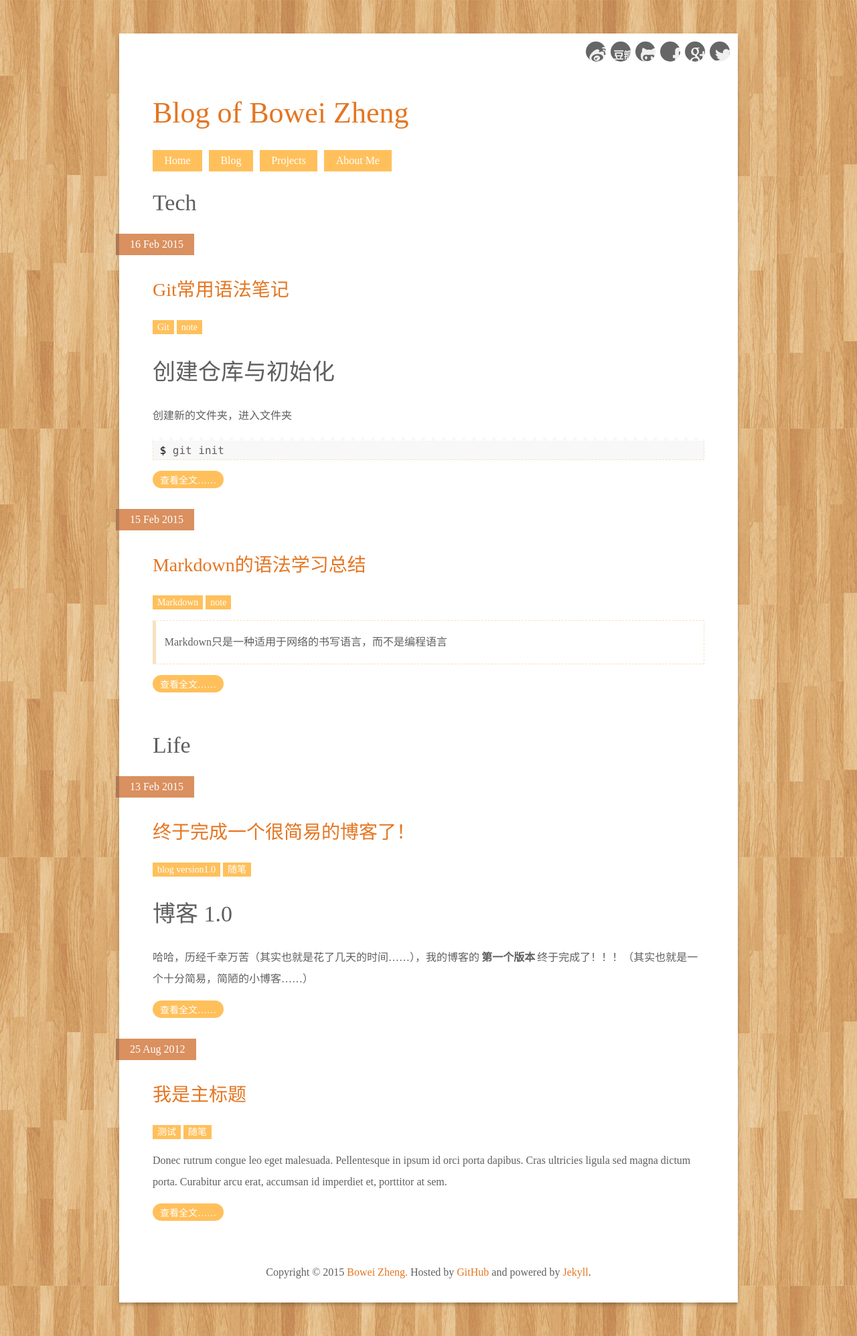
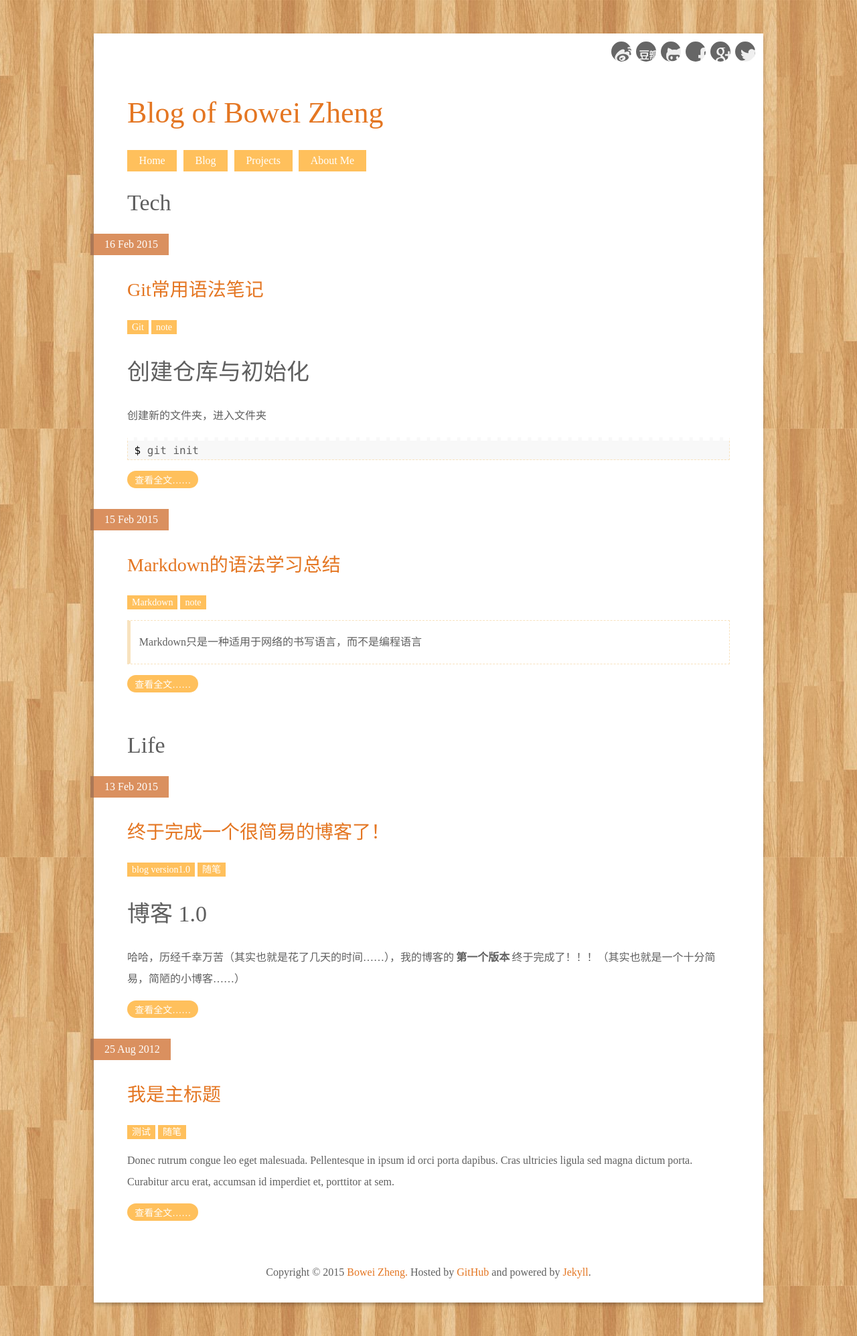
Before and after one commit to wynn719/blog, a Jekyll site: the page built from index.html, in a window 1280 px wide. Shown: the whole page at 67% size. Built offline with Jekyll 4.4.1, drawn with Linux system fonts in a browser that asks for light colours; comment, search, counter and statistics services are not loaded.

Commit message:
update default.css

```diff
--- a/css/default.css
+++ b/css/default.css
@@ -80,36 +80,39 @@ code{
 	color: white;
 }
 
-/* wrapper */
-@media screen and ( max-width: 1366px ){
-	#wrapper{
-		width: 72.2%;
-	}
-}
-
+/*flot*/
 @media screen and ( max-width: 1024px ){
 	#wrapper{
 		width: 78.1%;
 	}
 }
-
 @media screen and ( max-width: 720px ) {
 	#wrapper{
 		width: 83.3%;
 	}
 }
-
 @media screen and ( max-width: 480px ) {
 	#wrapper{
 		width: 100%;
 	}
 }
+img{
+	max-width: 100%;
+}
+
+/* wrapper */
 #wrapper{
+	max-width: 1000px;
 	height: auto;
 	margin: 50px auto;
 	background-color: white;
 	box-shadow: 0 3px 5px rgba(0,0,0,0.26);
 		-moz-box-shadow: 0 3px 5px rgba(0,0,0,0.26);
+	transition-duration: 0.8s;
+		-webkit-transition-duration: 0.8s;
+		-moz-transition-duration: 0.8s;
+		-ms-transition-duration: 0.8s;
+		-o-transition-duration: 0.8s;
 }
 
 /* about_author */
```
